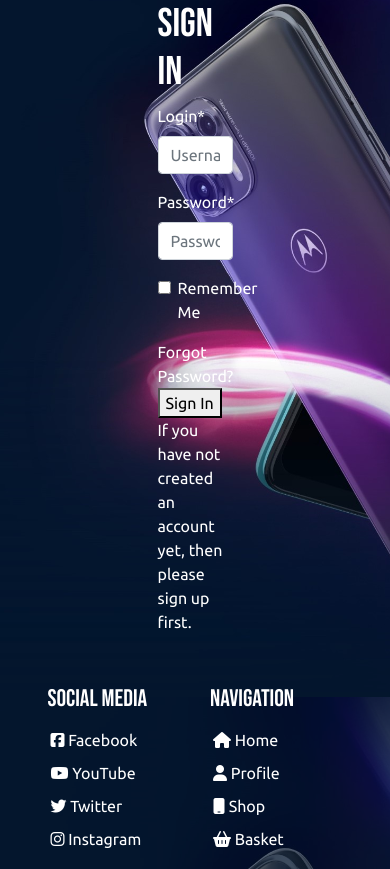
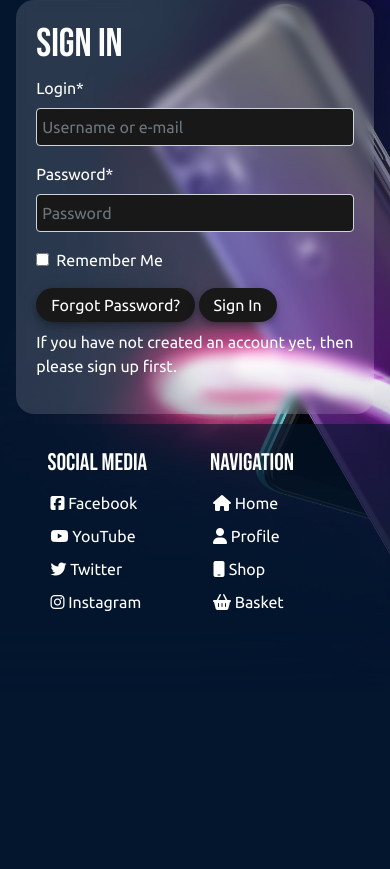
Before and after one commit to luke2533/prime-mobile, a Django app: page /accounts/login/ in a window 390 px wide. Shown: the part 147-1016 px from the top of the page. After the commit the page ends 758 px from the top, so only its background shows below. Run offline with Django 3.2, Linux system fonts and the light colour scheme; some libraries are stand-ins or nearby versions.

Commit message:
Allauth log in / out pages updated to be responsive on all devices

```diff
--- a/static/css/base.css
+++ b/static/css/base.css
@@ -764,6 +764,33 @@ h1, h2 {
 
 /* Reviews */
 
+/* Allauth */
+
+.allauth-section {
+    background-color: rgba(255, 255, 255, .15);
+    backdrop-filter: blur(5px);
+    border-radius: 18px;
+    padding: 20px;
+}
+.allauth-btn {
+    margin-left: 115px !important;
+}
+.textinput {
+    width: 100% !important;
+    color: white !important;
+    padding: 5px !important;
+    background-color: #181818 !important;
+}
+.allauth-link {
+    padding-top: 8px !important;
+    padding-bottom: 8px !important;
+}
+.allauth-text {
+    margin-top: 7.5px !important;
+}
+
+/* Allauth */
+
 /* Breakpoints */
 
 @media (min-width: 1850px) {
@@ -798,6 +825,9 @@ h1, h2 {
     }
     #review-phone-rating {
         margin-right: 125px;
+    }
+    .allauth-btn {
+        margin-left: 170px !important;
     }
 }
 
@@ -892,6 +922,9 @@ h1, h2 {
     }
     #review-phone-rating {
         margin-right: 57.5px;
+    }
+    .allauth-btn {
+        margin-left: 100px !important;
     }
 }
 
@@ -1122,6 +1155,9 @@ h1, h2 {
         padding-bottom: 20px;
         border-radius: 0px 0px 18px 18px;
     }
+    .allauth-btn {
+        margin-left: 110px !important;
+    }
 }
 
 @media (max-width: 376px) {
@@ -1206,6 +1242,9 @@ h1, h2 {
     }
     .rating-star {
         font-size: 1.5em !important;
+    }
+    .allauth-btn {
+        margin-left: 90px !important;
     }
 }
 
@@ -1306,4 +1345,7 @@ h1, h2 {
         margin-top: 2px;
         font-size: 1.35em !important;
     }
+    .allauth-btn {
+        margin-left: 67.5px !important;
+    }
 }
--- a/templates/allauth/account/login.html
+++ b/templates/allauth/account/login.html
@@ -8,20 +8,20 @@
 {% block content %}
 
 {% get_providers as socialaccount_providers %}
-
+<div class="container-fluid">
+    <div class="row justify-content-center">
+        <div class="col-11 col-md-5 col-lg-4 col-xl-3 allauth-section">
             <form class="login" method="POST" action="{% url 'account_login' %}">
                 {% csrf_token %}
-  <div class="row justify-content-center">
-      <div class="col-3">
                 <h1>{% trans "Sign In" %}</h1>
                 {{ form|crispy }}
                 {% if redirect_field_value %}
                 <input type="hidden" name="{{ redirect_field_name }}" value="{{ redirect_field_value }}" />
                 {% endif %}
-          <a class="button secondaryAction" href="{% url 'account_reset_password' %}">{% trans "Forgot Password?" %}</a>
-          <button class="primaryAction" type="submit">{% trans "Sign In" %}</button>
+                <a class="button secondaryAction prime-btn allauth-link" href="{% url 'account_reset_password' %}">{% trans "Forgot Password?" %}</a>
+                <button class="primaryAction prime-btn" type="submit">{% trans "Sign In" %}</button>
                 {% if socialaccount_providers %}
-            <p>{% blocktrans with site.name as site_name %}Please sign in with one
+                  <p class="allauth-text">{% blocktrans with site.name as site_name %}Please sign in with one
                   of your existing third party accounts. Or, <a href="{{ signup_url }}">sign up</a>
                   for a {{ site_name }} account and sign in below:{% endblocktrans %}</p>
 
@@ -38,11 +38,11 @@
                   {% include "socialaccount/snippets/login_extra.html" %}
 
                 {% else %}
-            <p>{% blocktrans %}If you have not created an account yet, then please
+                  <p class="allauth-text">{% blocktrans %}If you have not created an account yet, then please
                   <a href="{{ signup_url }}">sign up</a> first.{% endblocktrans %}</p>
                 {% endif %}
+            </form>
         </div>
     </div>
-</form>
-
+</div>
 {% endblock %}
```
Also changed, not shown: templates/allauth/account/logout.html (+9 -4 lines), README.md. Lines whose indentation alone changed are shown as unchanged.
